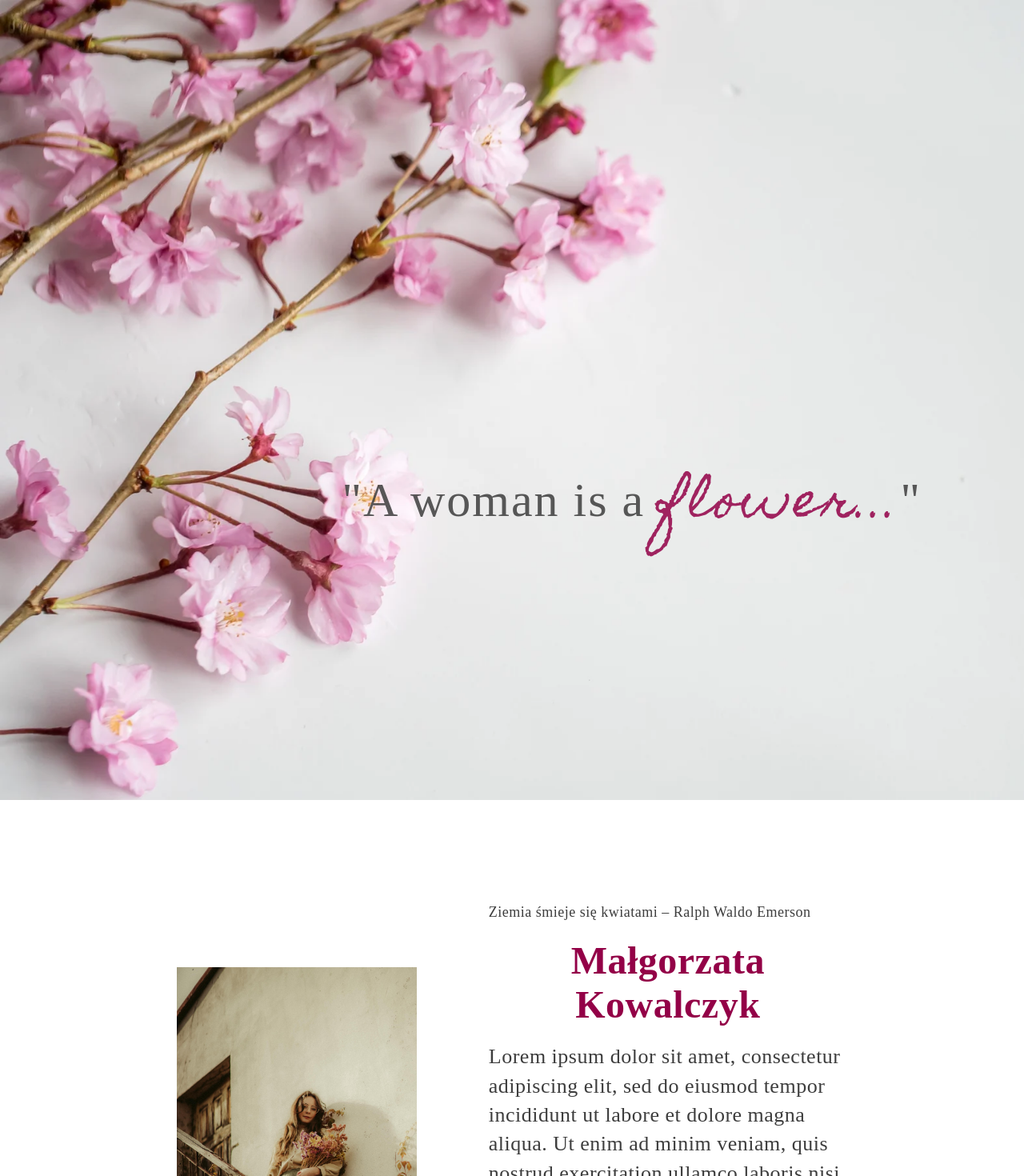
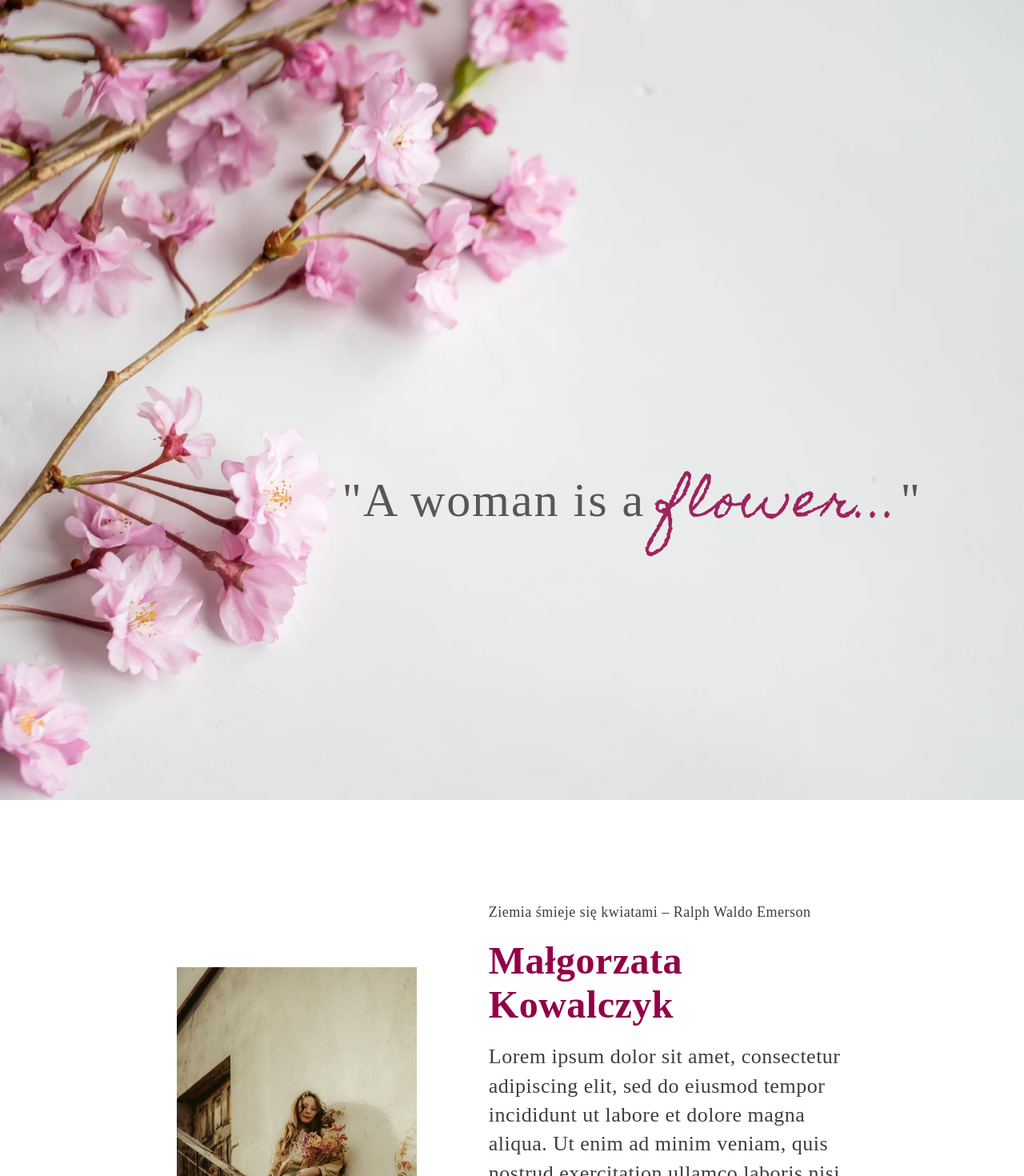
Before and after one commit to jola-kiniorska/lpage-wedding-flowers, a React (Create React App) app: page / in a window 1280 px wide. Shown: the top 1470 px of the page at 80% size. Built offline with nearby package versions, Linux system fonts and the light colour scheme; a web font is replaced by a local one.

Commit message:
fix styles

```diff
--- a/src/components/Gallery/Gallery.module.scss
+++ b/src/components/Gallery/Gallery.module.scss
@@ -5,6 +5,7 @@
     height: 1300px;
     background-repeat: no-repeat;
     background-size: cover;
+    background-position-x: center;
     display: flex;
     align-items: center;
 
--- a/src/components/Header/Header.module.scss
+++ b/src/components/Header/Header.module.scss
@@ -5,6 +5,7 @@
     height: 1000px;
     background-repeat: no-repeat;
     background-size: cover;
+    background-position-x: center;
     display: flex;
     justify-content: end;
     align-items: center;
@@ -24,3 +25,7 @@
         }
     }
 }
+
+@media only screen and (min-width: 1024px) {
+
+}
--- a/src/components/Title/Title.module.scss
+++ b/src/components/Title/Title.module.scss
@@ -6,5 +6,5 @@
     color: $color-main;
     font-family: $font-header;
     padding-bottom: 20px;
-    text-align: center;
+    text-align: left;
 }
--- a/src/styles/global.scss
+++ b/src/styles/global.scss
@@ -4,18 +4,27 @@
 *::before,
 *::after {
   box-sizing: border-box;
+  margin: 0;
+  padding: 0;
 }
 
 body {
-  margin: 0;
-  padding: 0;
+  min-height: 100vh;
   background: $color-light;
   font-size: ($base-size * 1.1);
   color: $color-dark;
   letter-spacing: 0.5px;
+
+  main {
+    width: 100%;
+    margin: 0 auto;
+  }
 
   p,
   h2 {
     margin: 0;
   }
 }
+
+@media only screen and (max-width: 1024px) {
+}
```
